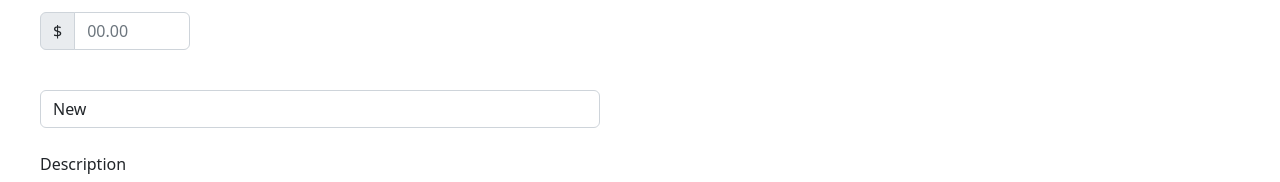
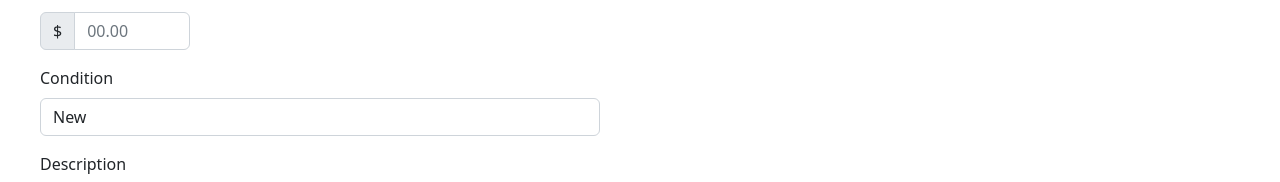
Before and after one commit to yaseenmustapha/Bookswap, a React (Create React App) app in the folder client/: page /createlisting in a window 1280 px wide. Shown: the part 226-408 px from the top of the page. Built offline with nearby package versions, Linux system fonts and the light colour scheme.

Commit message:
Fix create listing condition selector

```diff
--- a/client/src/pages/CreateListing.jsx
+++ b/client/src/pages/CreateListing.jsx
@@ -37,7 +37,7 @@ function CreateListing() {
         name: title,
         price: price,
         description: description,
-        condition: condition
+        condition: condition,
       })
       .then(function (response) {
         console.log(response);
@@ -79,18 +79,21 @@ function CreateListing() {
             />
           </InputGroup>
         </Form.Group>
-      <br></br>
-        <Form.Group>
-          <Form.Control as="select"
-          onChange = {handleChangeCondition}
-           aria-label="Select condition of game">
+
+        <Form.Group className="mb-3">
+          <Form.Label>Condition</Form.Label>
+          <Form.Control
+            as="select"
+            onChange={handleChangeCondition}
+            aria-label="Select condition of game"
+          >
             <option value="0">New</option>
             <option value="1">Like New</option>
             <option value="2">Used</option>
             <option value="3">Acceptable</option>
           </Form.Control>
         </Form.Group>
-      <br></br>
+
         <Form.Group className="mb-3" controlId="formBasicEmail">
           <Form.Label>Description</Form.Label>
           <Form.Control
```
